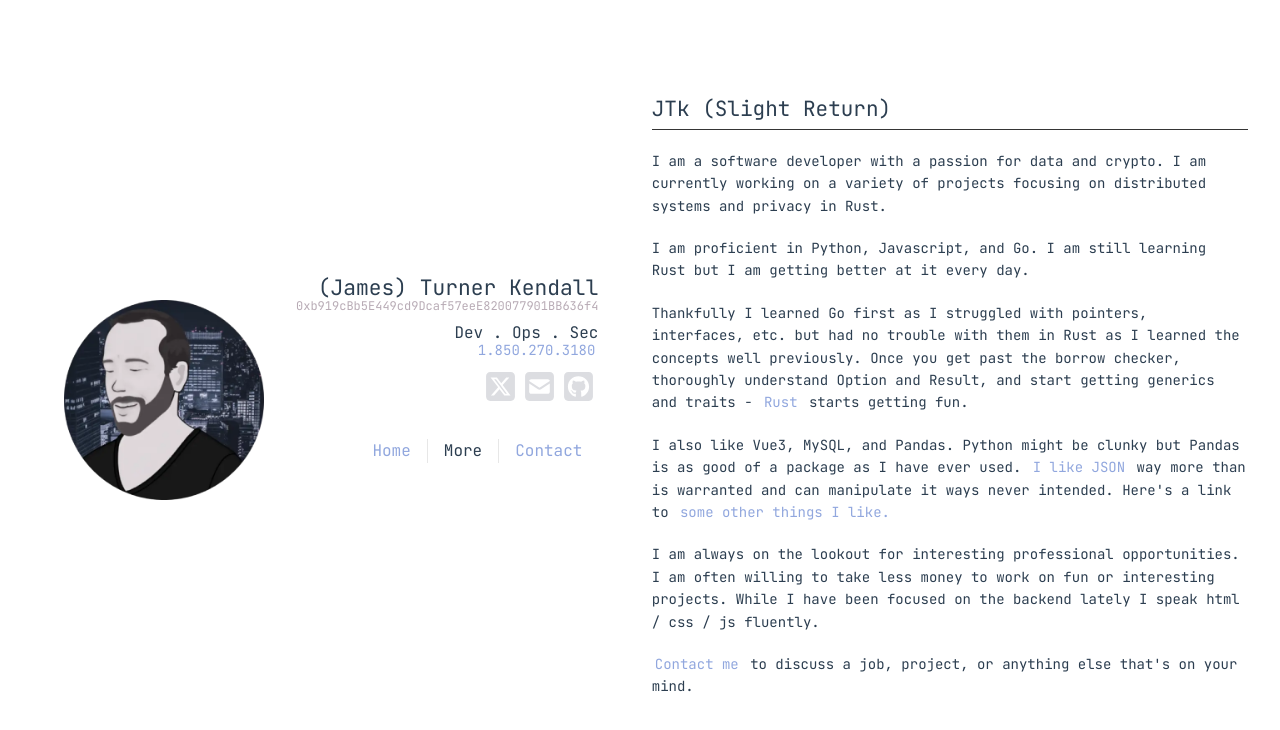
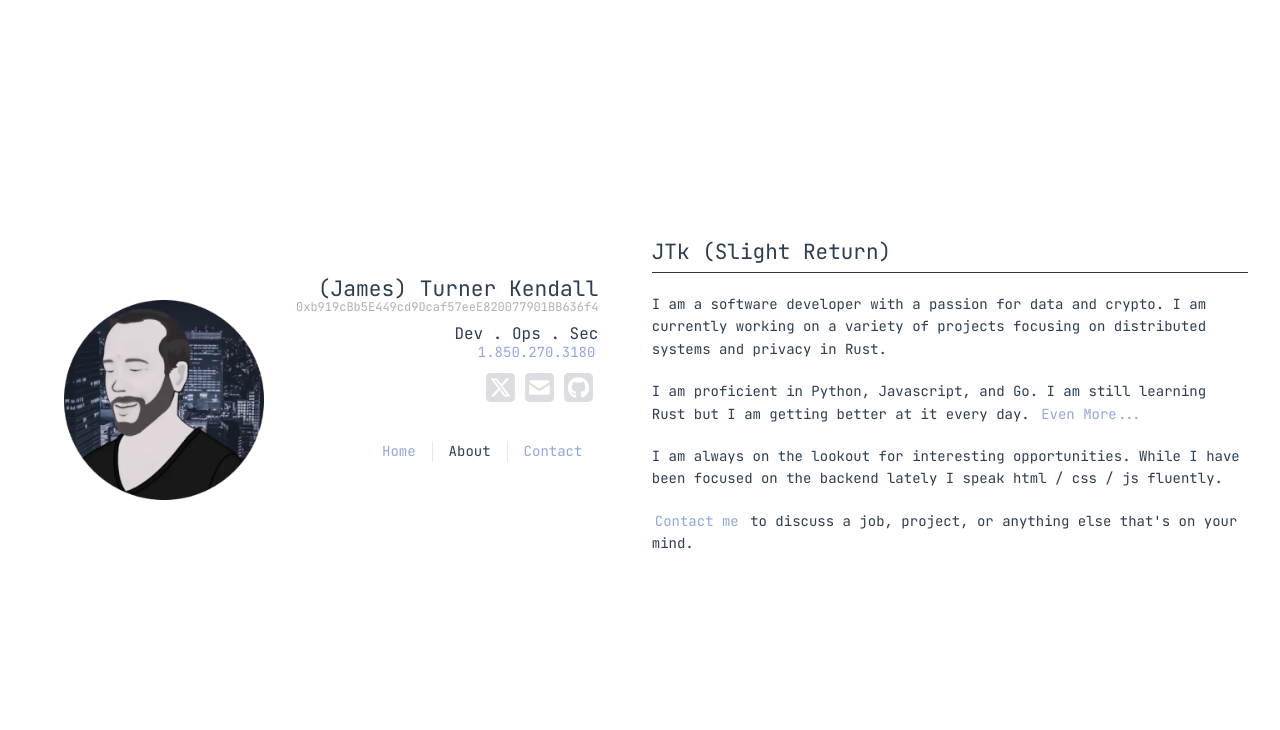
Before and after one commit to Turner-Kendall/turnerkendall.com, a Vue app: page /about in a window 1280 px wide. Shown: the top 730 px of the page. Built offline with nearby package versions, Linux system fonts and the light colour scheme.

Commit message:
Fixed that About / More deal...

```diff
--- a/src/assets/main.css
+++ b/src/assets/main.css
@@ -1,25 +1,8 @@
-/* @font-face {
-  font-family: 'JetBrains Mono';
-  font-style: normal;
-  font-weight: 400;
-  font-display: auto;
-  src:
-    url('~@/assets/fonts/JetBrainsMono-VariableFont_wght.ttf') format('font-truetype');
-} */
-
 @font-face {
   font-family: 'JetBrains Mono';
   font-style: normal;
   src: local('JetbrainsMono'), url(/fonts/JetBrainsMono-VariableFont_wght.ttf) format('truetype');
 }
-
-/* @font-face {
-  font-family: 'Rajdhani-SemiBold';
-  font-style: normal;
-  src: local('Rajdhani-SemiBold'), url(/fonts/Rajdhani-SemiBold.ttf) format('truetype');
-} */
-
-
 
 :root {
   --vt-c-white: #ffffff;
@@ -123,7 +106,7 @@ header {
 
 nav {
   width: 100%;
-  font-size: 12px;
+  /* font-size: 12px; */
   text-align: center;
   margin-top: 2rem;
   margin-bottom: 3rem;
@@ -148,6 +131,18 @@ nav a:first-of-type {
 }
 
 @media (min-width: 1024px) {
+
+  body {
+    display: flex;
+    place-items: center;
+  }
+
+  #app {
+    display: grid;
+    grid-template-columns: 1fr 1fr;
+    padding: 0 2rem;
+  }
+
   header {
     display: flex;
     place-items: center;
@@ -167,23 +162,13 @@ nav a:first-of-type {
   nav {
     text-align: right;
     /* margin-left: -1rem; */
-    font-size: 1rem;
+    /* font-size: 1rem; */
     padding: 1rem 0;
     margin-top: 1rem;
   }
 
-  body {
-    display: flex;
-    place-items: center;
-  }
 
-  #app {
-    display: grid;
-    grid-template-columns: 1fr 1fr;
-    padding: 0 2rem;
-  }
 }
-
 
 
 @media (hover: hover) {
--- a/src/components/MainNav.vue
+++ b/src/components/MainNav.vue
@@ -5,7 +5,7 @@
 <template>
    <nav>
         <RouterLink to="/">Home</RouterLink>
-        <RouterLink to="/about">More</RouterLink>
+        <RouterLink to="/about">About</RouterLink>
         <RouterLink to="/contact">Contact</RouterLink>
       </nav>
 </template>
--- /dev/null
+++ b/src/components/page/MorePage.vue
@@ -0,0 +1,26 @@
+<template>
+    <main role="main" class="">
+      <h3>Rust is great, but it is... allot.</h3>
+      <div class="container">
+
+        <p>
+          Thankfully I learned Go first as I struggled with pointers, interfaces, etc. but had no
+          trouble with them in Rust as I learned the concepts well previously.
+          Once you get past the borrow checker, understand Option and Result,
+          and get generics and traits - <a href="/page/rust">Rust</a> starts getting fun.
+        </p>
+        <p>
+          I also like Vue3, MySQL, and Pandas.  Python might be clunky but Pandas
+          is as good of a package as I have ever used.
+          <a target="_blank" href="https://github.com/Turner-Kendall/json_tweets">I like JSON</a> way more than is warranted and
+          can manipulate it ways never intended. Here's a link to <a href="/page/link">some other things I like.</a>
+        </p>
+      </div>
+    </main>
+  </template>
+
+<style scoped>
+
+h3{font-size: large; margin-bottom: 1rem;}
+p{margin: 1rem 0;}
+</style>
--- a/src/views/AboutView.vue
+++ b/src/views/AboutView.vue
@@ -7,24 +7,10 @@
     </p>
 
     <p>I am proficient in Python, Javascript, and Go. I am still learning Rust but
-      I am getting better at it every day.  </p>
+      I am getting better at it every day.  <a href="/page/more">Even More...</a> </p>
 
     <p>
-      Thankfully I learned Go first as I struggled with pointers, interfaces, etc. but had no
-      trouble with them in Rust as I learned the concepts well previously.
-      Once you get past the borrow checker, thoroughly understand Option and Result,
-      and start getting generics and traits - <a href="/page/rust">Rust</a> starts getting fun.
-    </p>
-
-    <p>I also like Vue3, MySQL, and Pandas.  Python might be clunky but Pandas
-      is as good of a package as I have ever used.
-      <a target="_blank" href="https://github.com/Turner-Kendall/json_tweets">I like JSON</a> way more than is warranted and
-      can manipulate it ways never intended. Here's a link to <a href="/page/link">some other things I like.</a>
-    </p>
-
-    <p>
-      I am always on the lookout for interesting professional opportunities.  I am  often willing
-      to take less money to work on fun or interesting projects.  While I have been focused on the
+      I am always on the lookout for interesting opportunities. While I have been focused on the
       backend lately I speak html / css / js fluently.
     </p>
 
--- a/src/views/PageView.vue
+++ b/src/views/PageView.vue
@@ -9,6 +9,9 @@
       <div v-if="pageRoute == 'link'">
         <LinkPage />
       </div>
+      <div v-if="pageRoute == 'more'">
+        <MorePage />
+      </div>
     </section>
   </template>
 
@@ -17,6 +20,7 @@
   import WhyRust from "../components/page/RustPage.vue";
   import LinkPage from "../components/page/LinkPage.vue";
   import Gallery from "@/components/page/GalleryPage.vue";
+  import MorePage from "../components/page/MorePage.vue"
   const route = useRoute();
   const pageRoute = route.params.name;
 </script>
```
